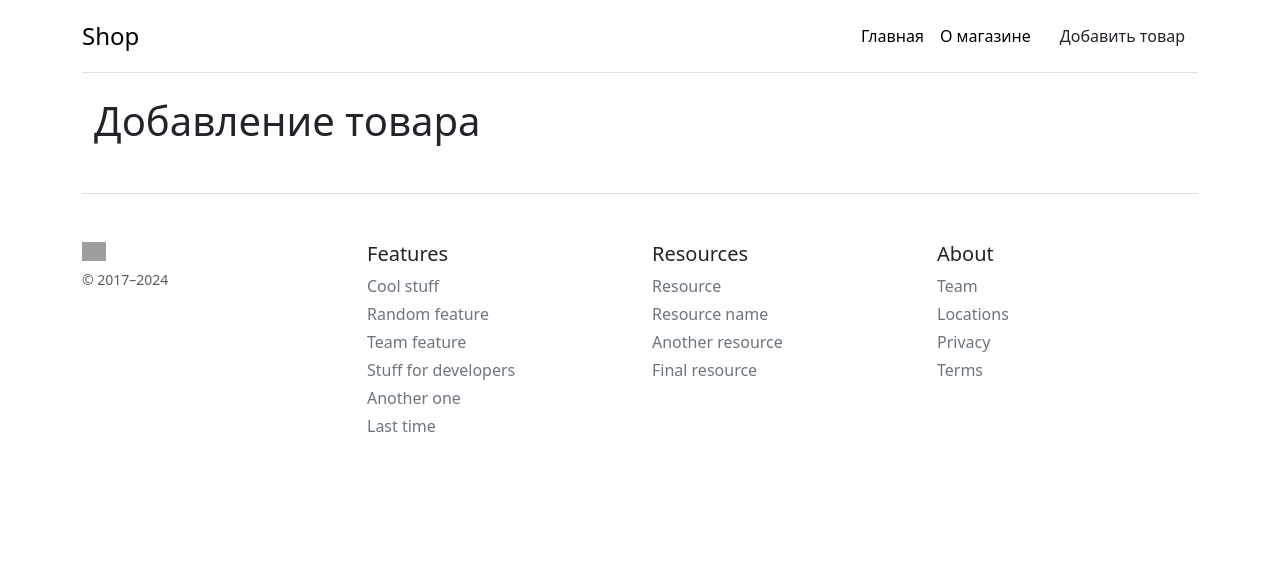
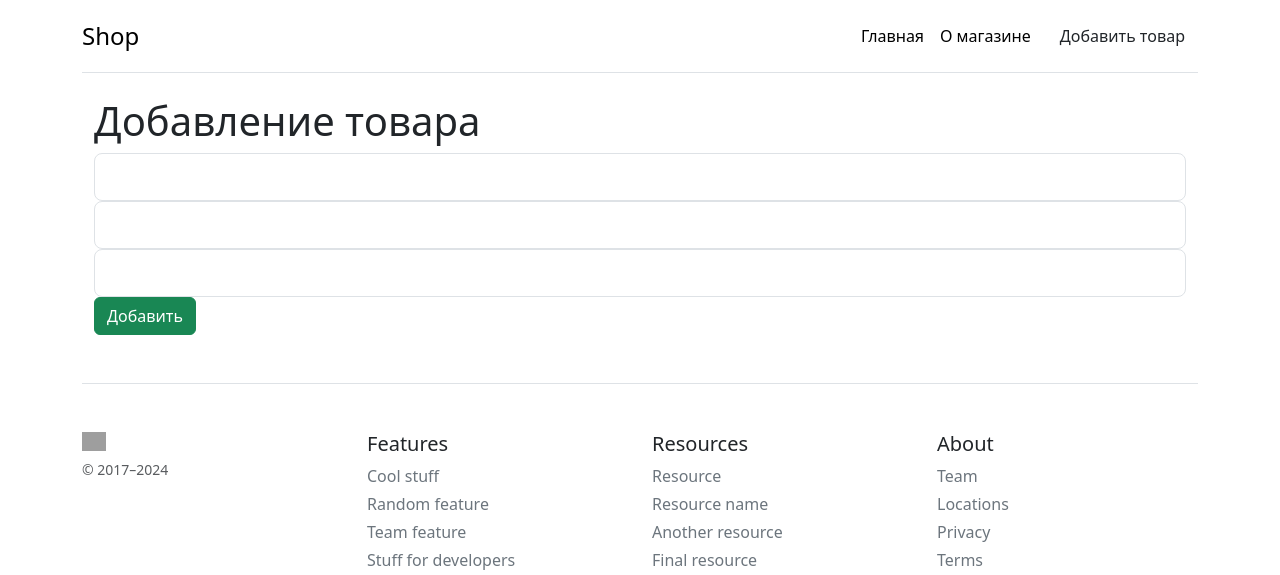
Before and after one commit to Linard26/ShopOnline, a Flask app: template templates/create.html in a window 1280 px wide. Shown: the top 575 px of the page. Run offline with Flask 3, Linux system fonts and the light colour scheme; the template is opened without the code that fills it, so the values that code supplies are empty; some libraries are stand-ins or nearby versions; grey boxes are pictures that could not be loaded.

Commit message:
стили bootstrap

```diff
--- a/app.py
+++ b/app.py
@@ -3,6 +3,7 @@ from flask_sqlalchemy import SQLAlchemy
 
 app = Flask(__name__)
 app.config['SQLALCHEMY_DATABASE_URI'] = 'sqlite:///shop.db'
+app.config['SQLALCHEMY_TRACK_MODIFICATIONS'] = False
 db = SQLAlchemy(app)
 
 class Item(db.Model):
@@ -22,7 +23,7 @@ def index():
 def about():
     return render_template('about.html')
 
-@app.route('/about')
+@app.route('/create')
 def create():
     return render_template('create.html')
 
--- a/templates/create.html
+++ b/templates/create.html
@@ -8,7 +8,10 @@
     <div class="container">
         <h1>Добавление товара</h1>
       <form method="post">
-
+        <input type="text" class="form-control form-control-lg" name="title" id="title">
+        <input type="text" class="form-control form-control-lg" name="about" id="about">
+        <input type="number" class="form-control form-control-lg" name="price" id="price">
+        <button class="btn btn-success" type="submit">Добавить</button>
       </form>
     </div>
 
```
